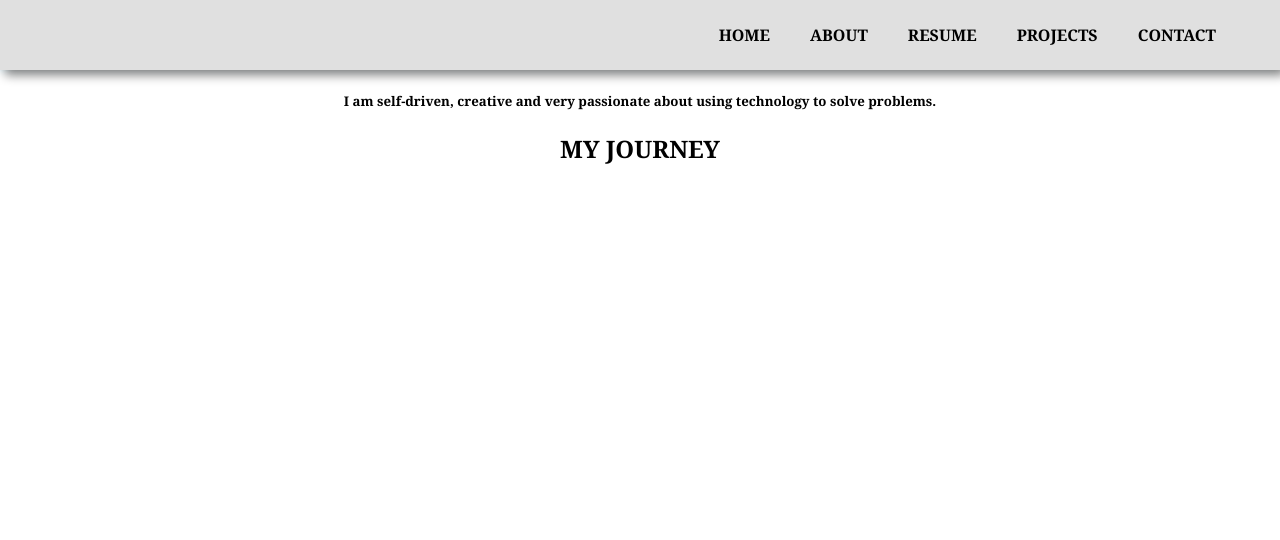
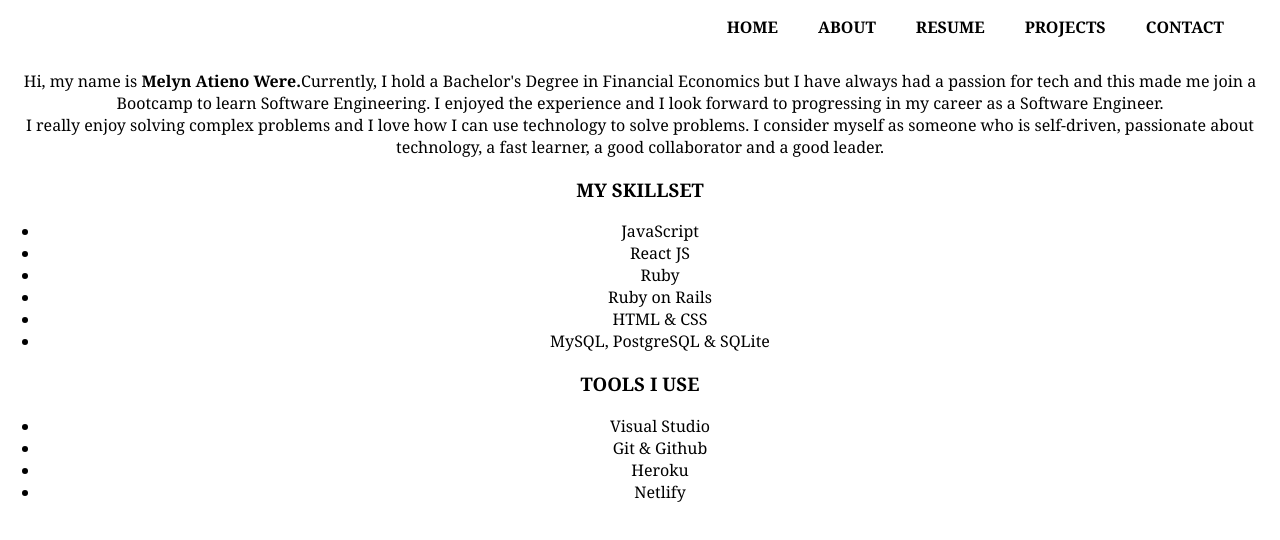
Before and after one commit to MelynAtieno/react-website-app, a React (Create React App) app: page /about in a window 1280 px wide. Shown: the top 540 px of the page. Built offline with nearby package versions, Linux system fonts and the light colour scheme.

Commit message:
edit the home and about page

```diff
--- a/package.json
+++ b/package.json
@@ -11,6 +11,7 @@
     "react-icons": "^4.7.1",
     "react-router-dom": "^6.5.0",
     "react-scripts": "5.0.1",
+    "typewriter-effect": "^2.19.0",
     "web-vitals": "^2.1.4"
   },
   "scripts": {
--- a/src/Components/About.js
+++ b/src/Components/About.js
@@ -3,8 +3,32 @@ import React from 'react'
 function About() {
   return (
     <div>
-      <h5 className='about'> I am self-driven, creative and very passionate about using technology to solve problems. </h5>
-      <h2 className='journey'>MY JOURNEY</h2>
+      <p className='about'> Hi, my name is <b>Melyn Atieno Were.</b>
+        Currently, I hold a Bachelor's Degree in Financial Economics but I have always had a passion for tech
+        and this made me join a Bootcamp to learn Software Engineering. I enjoyed the experience
+        and I look forward to progressing in my career as a Software Engineer. <br/>
+        I really enjoy solving complex problems and I love how I can use technology to solve problems. I
+        consider myself as someone who is self-driven, passionate about technology, a fast learner, a good
+        collaborator and a good leader.
+      </p>
+
+      <h3 className='skillset'><b>MY SKILLSET</b></h3>
+      <ul>
+        <li>JavaScript</li>
+        <li>React JS</li>
+        <li>Ruby</li>
+        <li>Ruby on Rails</li>
+        <li>HTML & CSS</li>
+        <li>MySQL, PostgreSQL & SQLite</li>
+      </ul>
+
+      <h3 className='tools'><b>TOOLS I USE</b></h3>
+      <ul>
+        <li>Visual Studio</li>
+        <li>Git & Github</li>
+        <li>Heroku</li>
+        <li>Netlify</li>
+      </ul>
 
 
     </div>
--- a/src/Components/Contact.js
+++ b/src/Components/Contact.js
@@ -1,6 +1,6 @@
 import React from 'react'
 import "../Styles/Contact.css"
-import { FaEnvelope, FaGithub, FaLinkedin, FaPhoneAlt } from "react-icons/fa";
+import { FaEnvelope, FaGithub, FaLinkedin } from "react-icons/fa";
 
 import { HiLocationMarker } from "react-icons/hi";
 
@@ -8,7 +8,7 @@ function Contact() {
   return (
     <div className='contact'>
       <h2 className='contact-me'><b>CONTACT ME:</b></h2>
-      <h5 className='tel'><FaPhoneAlt /> +254 700 150 645 </h5>
+
       <a href="mailto:melynatieno@gmail.com" className='email'><h5><FaEnvelope /> melynatieno@gmail.com </h5></a>
       <h5 className='location'><HiLocationMarker />Nairobi, Kenya</h5>
       <div className='socials'>
--- a/src/Components/Home.js
+++ b/src/Components/Home.js
@@ -1,14 +1,26 @@
-import React from 'react'
+import React from 'react';
+import TypewriterComponent from 'typewriter-effect';
+import "../Styles/Home.css"
 
 function Home() {
   return (
     <div>
+        <h2>Hi!<span className='hand-wave' role="img" aria-label= "wave">👋</span> </h2>
+        <h2 className='i-am'>I'm</h2>
         <h1 className='name'><b>MELYN ATIENO</b></h1>
-        <h2 className='title'><b>SOFTWARE ENGINEER</b></h2>
+        <h2>and I am a</h2>
+       <h1 className='job-title'> <TypewriterComponent
+          options={{
+            strings:["SOFTWARE ENGINEER"],
+            autoStart: true,
+            loop: true,
+            pauseFor:50
+          }}
+        />
+        </h1>
 
-        <h5 className='details'><b>I enjoy creating software solutions that help to
-            solve real-world problems. I am a fast-leraner, an effective communicator and a good collaborator.
-            I also have a strong desire to learn continuously and grow as a software engineer.</b></h5>
+
+
     </div>
   )
 }
--- a/src/Styles/Navbar.css
+++ b/src/Styles/Navbar.css
@@ -9,10 +9,10 @@
     color: #8dd8f6;
 }
 nav{
-    background-color: #e0e0e0;
-    padding: 1.5em;
-    box-shadow: 5px 5px 10px #808080,
-                -5px -5px 10px #8dd8f6;
+    /*background-color: #e0e0e0; */
+    padding: 1em;
+    /*box-shadow: 5px 5px 10px #808080,
+                -5px -5px 10px #8dd8f6;*/
     margin-bottom: 10px;
     position: sticky;
     text-align: right;
```
Also changed, not shown: 1 other file (tests, documents, lock files or other folders).
